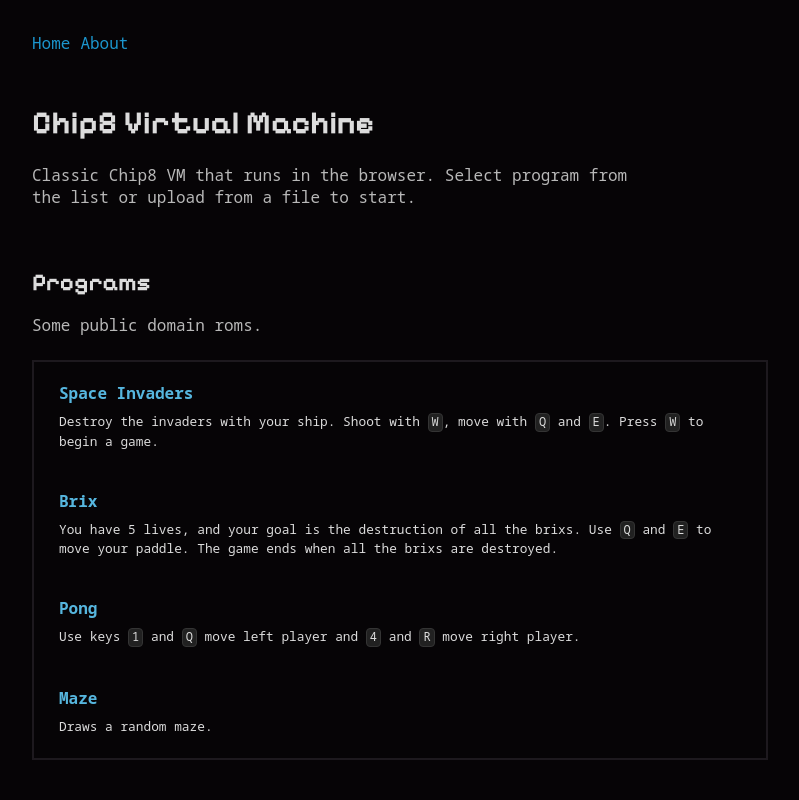
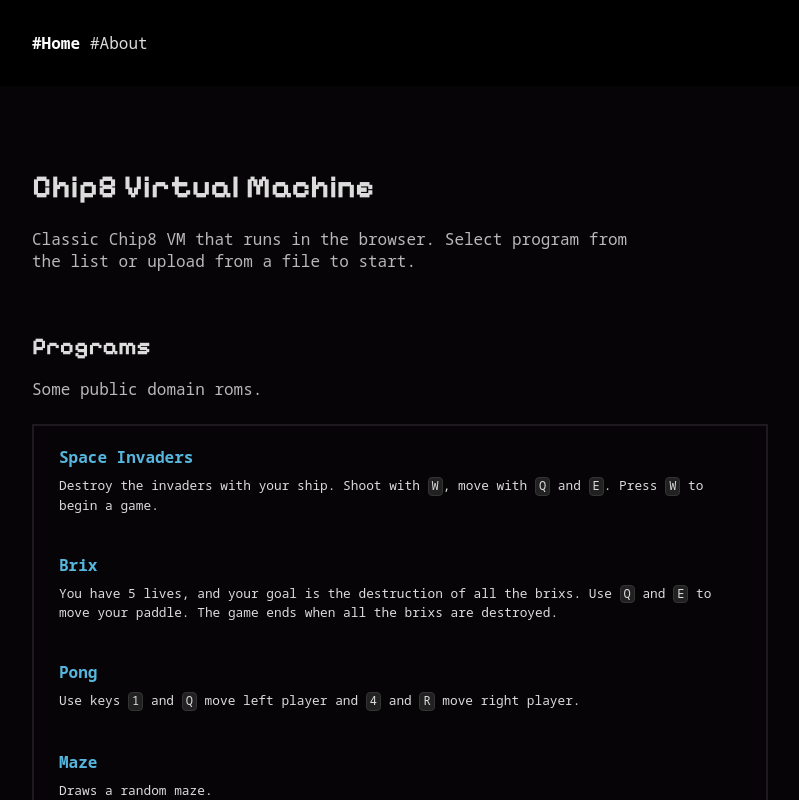
Before and after one commit to kcholew4/chip8, a Vue app in the folder app/: page /#/ in a window 1280 px wide. Shown: the top 800 px of the page, without its empty margins (240-1039 px from the left). Built offline with nearby package versions, Linux system fonts and the light colour scheme.

Commit message:
Navbar style change

```diff
--- a/app/src/App.vue
+++ b/app/src/App.vue
@@ -4,17 +4,44 @@ import { RouterLink, RouterView } from 'vue-router';
 
 <template>
   <header>
-    <nav>
-      <RouterLink to="/">Home</RouterLink>
-      <RouterLink to="/about">About</RouterLink>
-    </nav>
+    <div class="container">
+      <nav>
+        <RouterLink to="/" activeClass="active-route">#Home</RouterLink>
+        <RouterLink to="/about" activeClass="active-route">#About</RouterLink>
+      </nav>
+    </div>
   </header>
 
-  <RouterView />
+  <div class="content">
+    <RouterView />
+  </div>
 </template>
 
-<style scoped>
+<style scoped lang="scss">
 nav > * + * {
   margin-left: 10px;
 }
+
+nav {
+  padding: 2em;
+  background-color: black;
+
+  a {
+    font-family: 'Noto Sans Mono', monospace;
+    font-size: 1rem;
+    color: inherit;
+  }
+
+  .active-route {
+    // color: #fffe88;
+    color: white;
+    font-weight: 600;
+  }
+}
+
+.content {
+  padding: 2em;
+  padding-left: 2em;
+  padding-right: 2em;
+}
 </style>
--- a/app/src/assets/main.css
+++ b/app/src/assets/main.css
@@ -15,12 +15,22 @@
 #app {
   max-width: 1400px;
   margin: 0 auto;
-  padding: 2rem;
   font-weight: normal;
 }
 
 @media (max-width: 1400px) {
   #app {
+    max-width: 800px;
+  }
+}
+
+.container {
+  max-width: 1400px;
+  margin: 0 auto;
+}
+
+@media (max-width: 1400px) {
+  .container {
     max-width: 800px;
   }
 }
```
